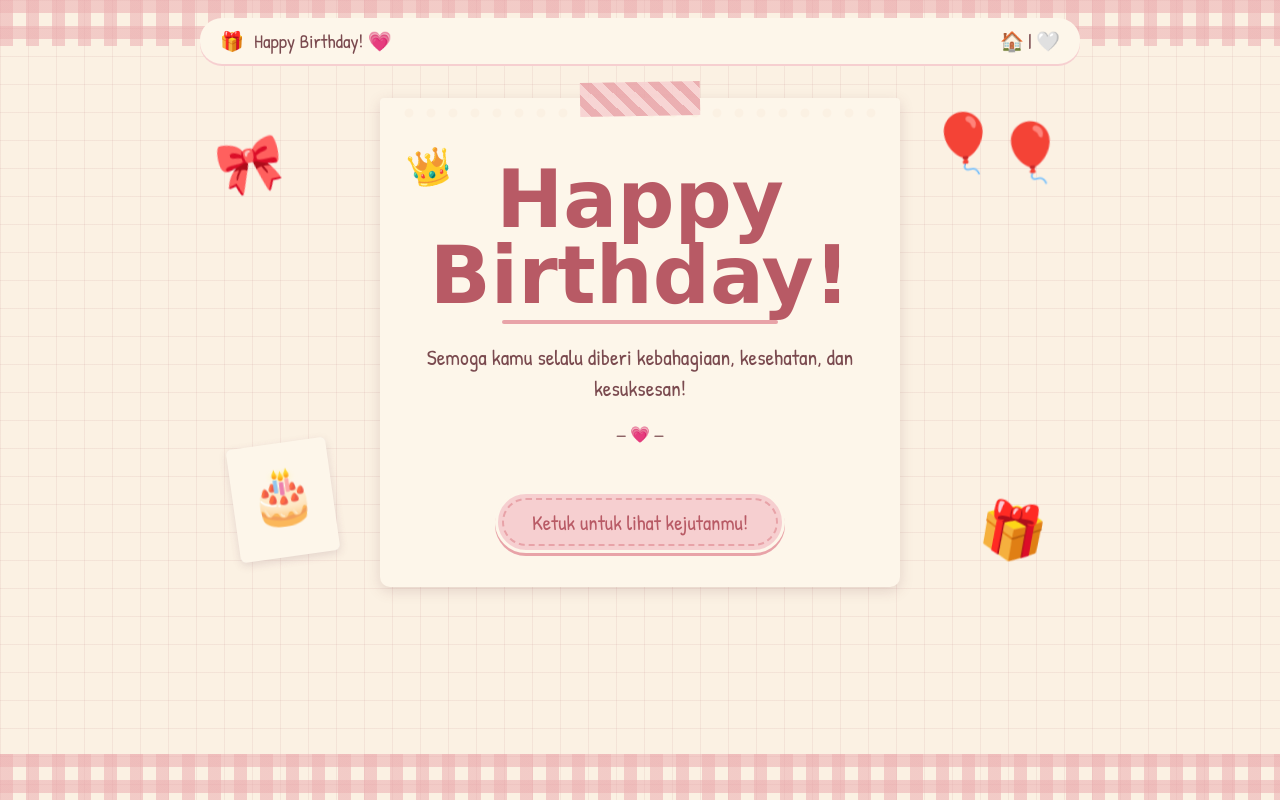
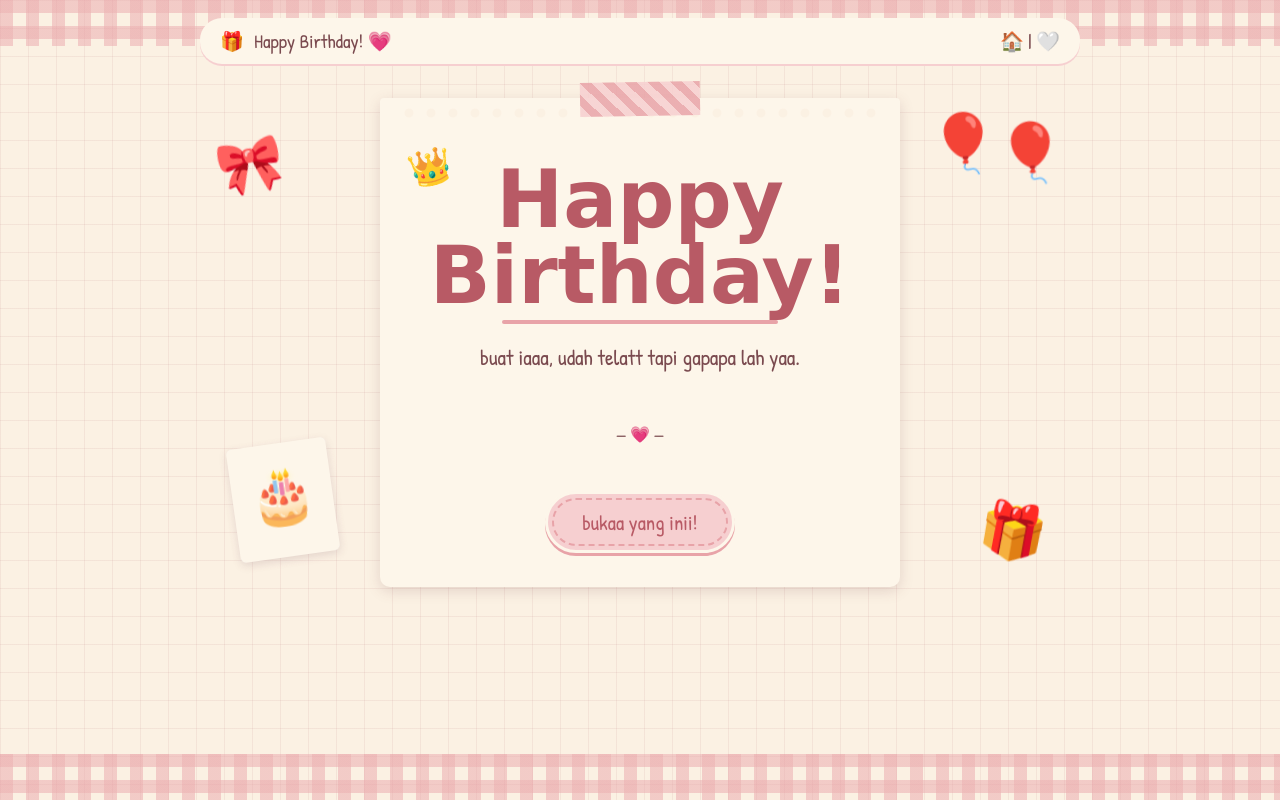
Before and after one commit to erzeetmaula-cyber/iaa, a plain HTML site: page index.html in a window 1280 px wide. Drawn offline with Linux system fonts and the light colour scheme; a web font is replaced by a local one.

Commit message:
Update index.html

```diff
--- a/index.html
+++ b/index.html
@@ -72,9 +72,9 @@ h1{font-family:'Gaegu',cursive;font-weight:700;font-size:clamp(3rem,13vw,5rem);l
       <h1>Happy<br>Birthday!</h1>
       <div class="line"></div>
       <p id="to"></p>
-      <p class="msg">Semoga kamu selalu diberi kebahagiaan, kesehatan, dan kesuksesan!</p>
+      <p class="msg">buat iaaa, udah telatt tapi gapapa lah yaa.</p>
       <p>— 💗 —</p>
-      <button class="btn" id="go" type="button">Ketuk untuk lihat kejutanmu!</button>
+      <button class="btn" id="go" type="button">bukaa yang inii!</button>
     </section>
   </div>
   <section class="surprise" id="sur" aria-live="polite">
```
